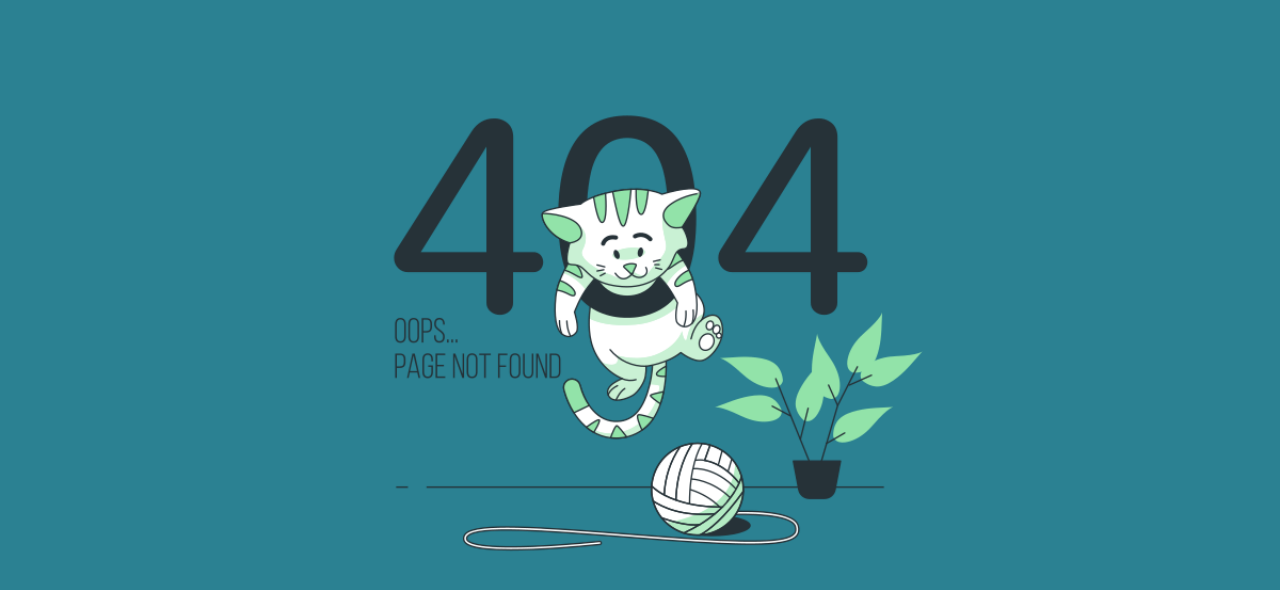
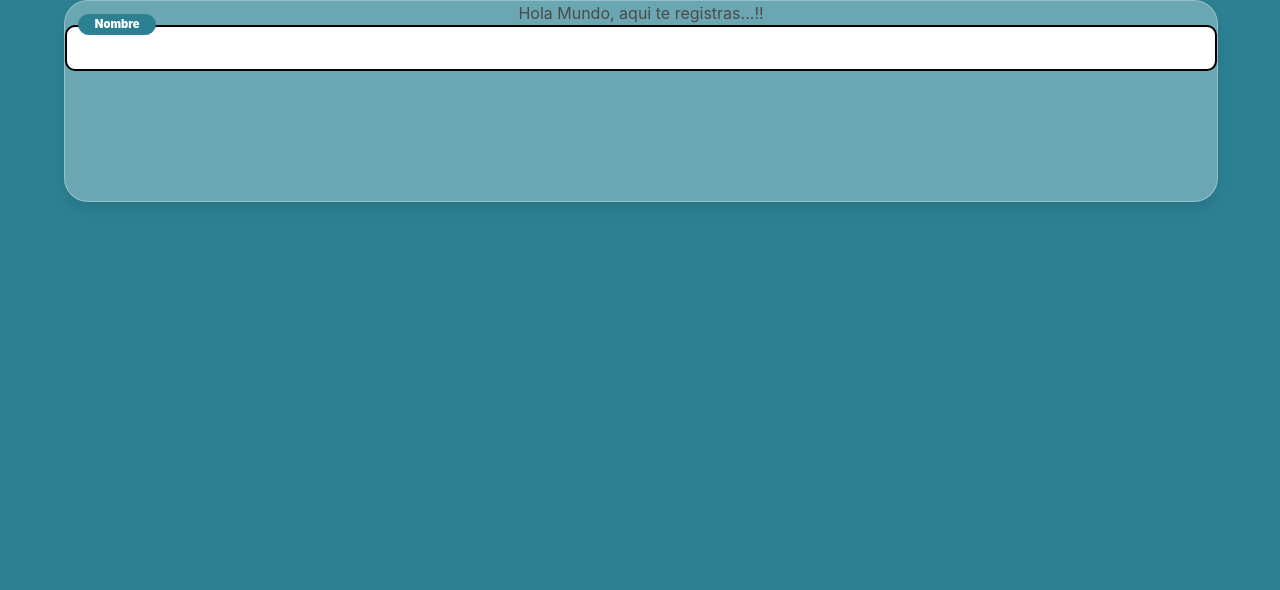
Before and after one commit to sandyCortes/ccai-manager, a React (Create React App) app: page /register in a window 1280 px wide. Shown: the top 590 px of the page. Built offline with nearby package versions, Linux system fonts and the light colour scheme.

Commit message:
add router for register

```diff
--- a/src/routes/AppRouter.js
+++ b/src/routes/AppRouter.js
@@ -1,6 +1,7 @@
 import { BrowserRouter, Route, Routes } from "react-router-dom"
 import Home from './../views/Home'
 import Login from './../views/Login'
+import Register from './../views/Register'
 import PageNotFound from '../views/PageNotFound'
 
 export const AppRouter = () => {
@@ -15,6 +16,10 @@ export const AppRouter = () => {
           path="Home"
           element={<Home />}
         />
+        <Route
+          path="register"
+          element={<Register />}
+        />
         {/* 👇️ only match this when no other routes match */}
         <Route
           path="*"
--- /dev/null
+++ b/src/views/Register.js
@@ -0,0 +1,16 @@
+import React from 'react';
+import { CardComponent } from './../components/ui/Cards/CardComponent'
+import { InputLabel } from './../components/ui/Inputs/InputLabel'
+
+const Register = () => {
+   return (
+    <div className='container'>
+      <CardComponent classExtra="opacity-card">
+        <div>Hola Mundo, aqui te registras...!!</div>
+        <InputLabel title="Nombre" />
+      </CardComponent>
+     </div>
+   )
+}
+
+export default Register
```
